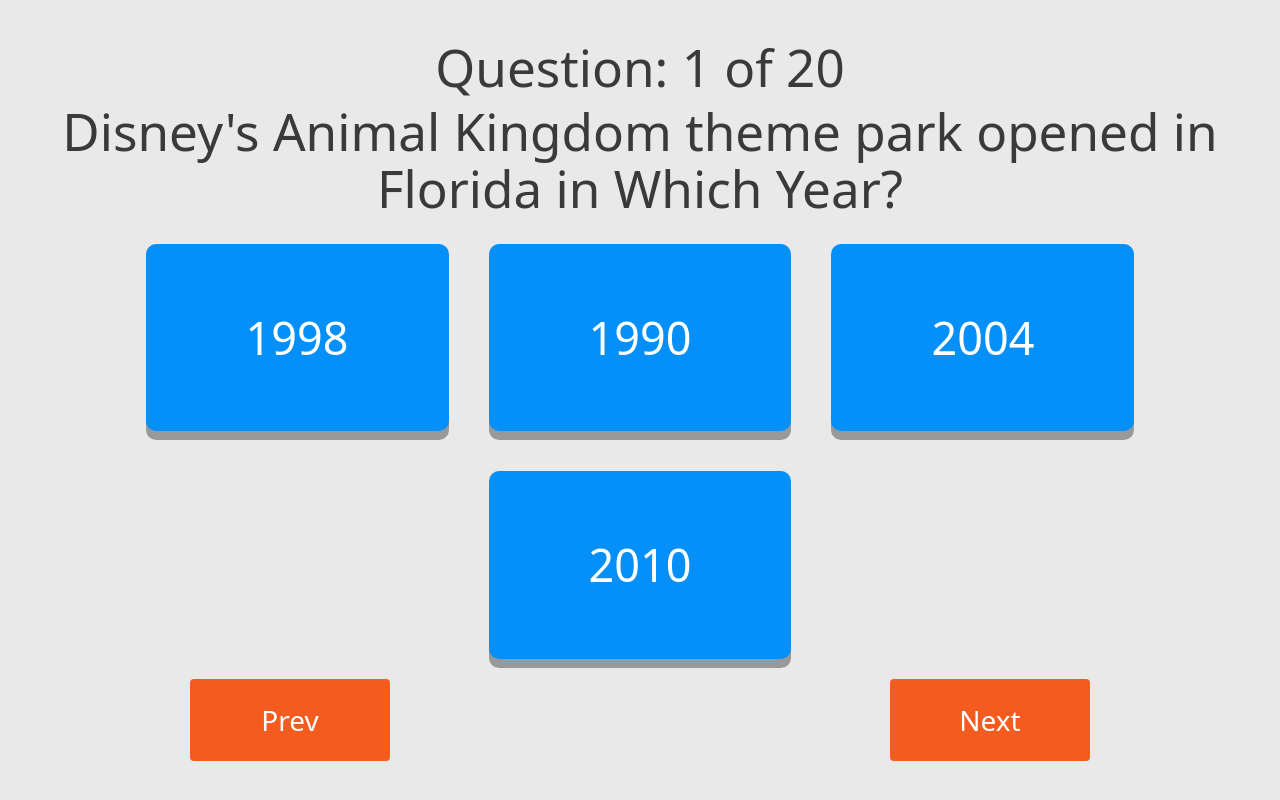
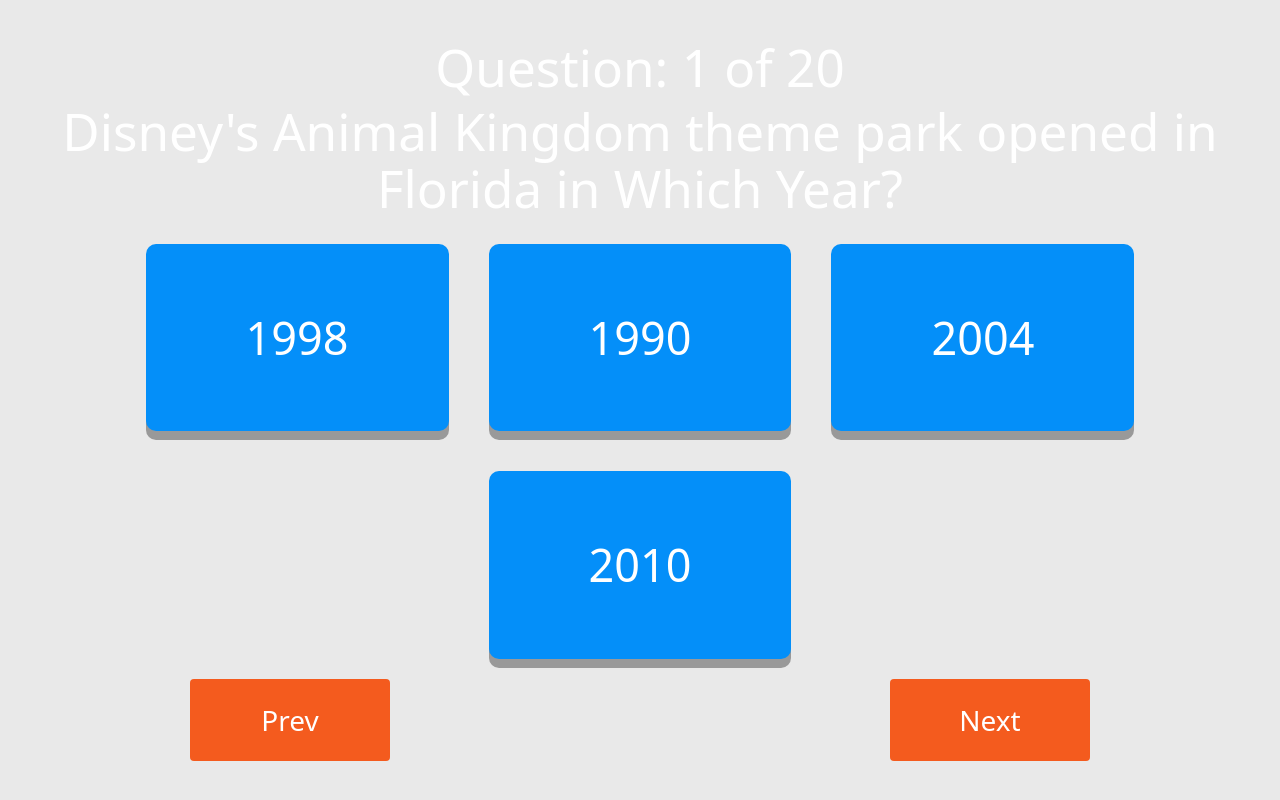
Before and after one commit to slacy123/react-trivia-app, a React (Vite) app: page / in a window 1280 px wide. Both pictures are taken after a click on the button "Click Me to Start". Built offline with nearby package versions, Linux system fonts and the light colour scheme.

Commit message:
Question Tracking Fix

```diff
--- a/src/components/GameElements.css
+++ b/src/components/GameElements.css
@@ -10,6 +10,10 @@
   border-radius: 10px;
   box-shadow: 0 9px #999;
   margin: 20px;
+}
+
+h1 {
+  color:white
 }
 
 .options:hover {
--- a/src/components/QuestionList.tsx
+++ b/src/components/QuestionList.tsx
@@ -1,29 +1,18 @@
-import { useState, useEffect, useRef } from "react";
+import { useState } from "react";
 import App from "../App";
 import "./GameElements.css"
 
 interface Question {
-  id:number;
-  triviaQuestion: string;
-  answer: string;
-  optionOne:string;
-  optionTwo:string;
-  optionThree:string;
-  optionFour:string;
+  id:number,
+  triviaQuestion: string,
+  answer: string,
+  optionOne:string,
+  optionTwo:string,
+  optionThree:string,
+  optionFour:string,
 }
 
-const presentQuestion:Question[] = [
-  {
-    id: 1,
-    triviaQuestion:
-      "Disney's Animal Kingdom theme park opened in Florida in Which Year?",
-    answer: "1998",
-    optionOne: "1998",
-    optionTwo: "1990",
-    optionThree: "2004",
-    optionFour: "2010",
-  }
-]
+const presentQuestion:Question[] = []
 
 const questionData:Question[] = [
   {
@@ -224,30 +213,24 @@
 
   const QuestionList = () => {
     const [question, setQuestion] = useState(1);
-    const lastValue = useRef(question);
 
-    useEffect(() => {
-        if(question >= 1 && question <= 20) {
-          try {
+        if(question >= 0 && question <= 19) {
             presentQuestion.length = 0;
-            const dataHandler = questionData.find((item) => item.id === question)
+            const dataHandler = questionData.find((index) => index.id === question)
             console.log(dataHandler)
             presentQuestion.push(dataHandler!)
             console.log(presentQuestion)
             console.log(question)
-              } catch (error) {
                 console.log("Error")
-              }
             } else {
               console.log("Invalid Question Value")
           }
-        }, [question])
     return (
       <>
         <div>
           {presentQuestion.map((item) => (
             <div key={item.id}>
-            <h1>Question: {question} of 20</h1>
+              <h1>Question: {item.id} of 20</h1>
               <h1>{item.triviaQuestion}</h1>
               <button className="options">{item.optionOne}</button>
               <button className="options">{item.optionTwo}</button>
@@ -256,8 +239,8 @@
             </div>
         ))}
             <div>
-                <button className="Next" onClick={() => setQuestion(question => question - 1)}>Prev</button>
-                <button className="Prev" onClick={() => setQuestion(question => question + 1)}>Next</button>
+                <button className="Next" onClick={() => setQuestion(question - 1)}>Prev</button>
+                <button className="Prev" onClick={() => setQuestion(question + 1)}>Next</button>
             </div>
         </div>
     </>
```
Also changed, not shown: 1 other file (tests, documents, lock files or other folders). Lines whose indentation alone changed are shown as unchanged.
